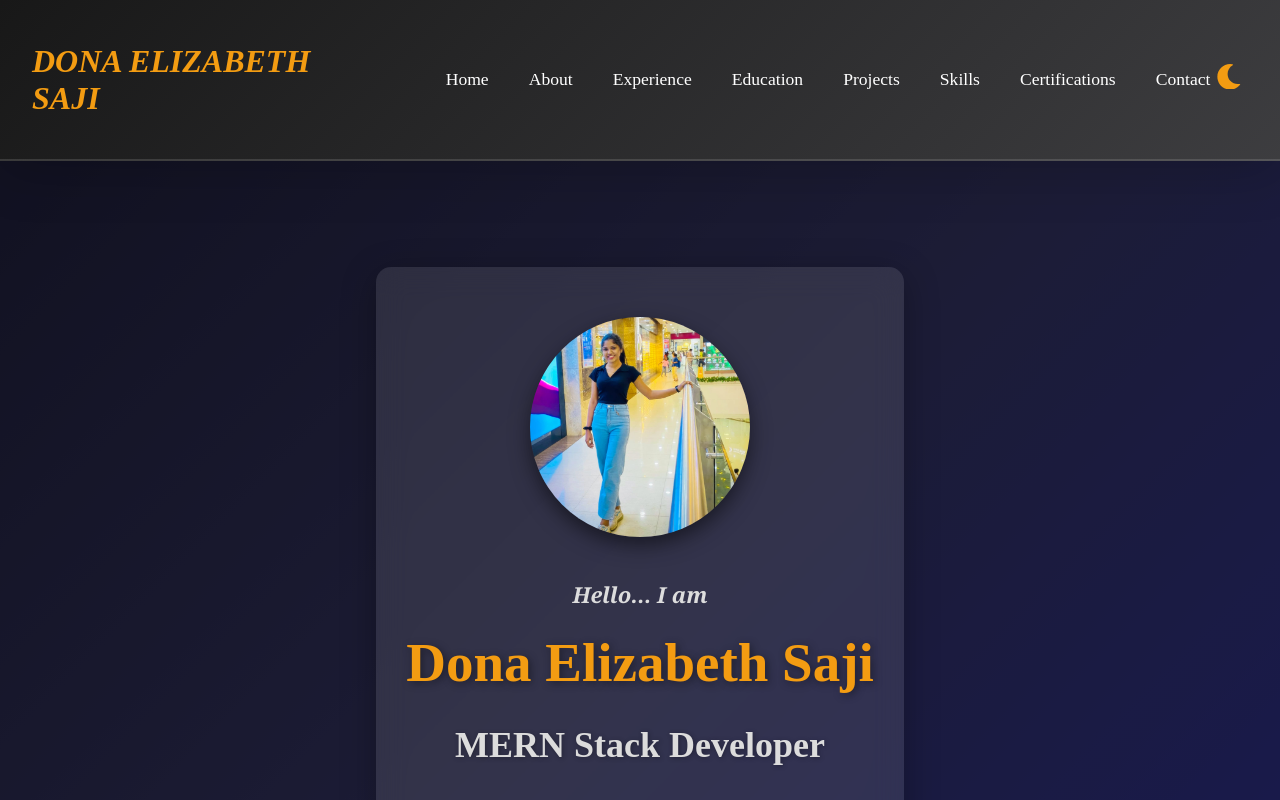
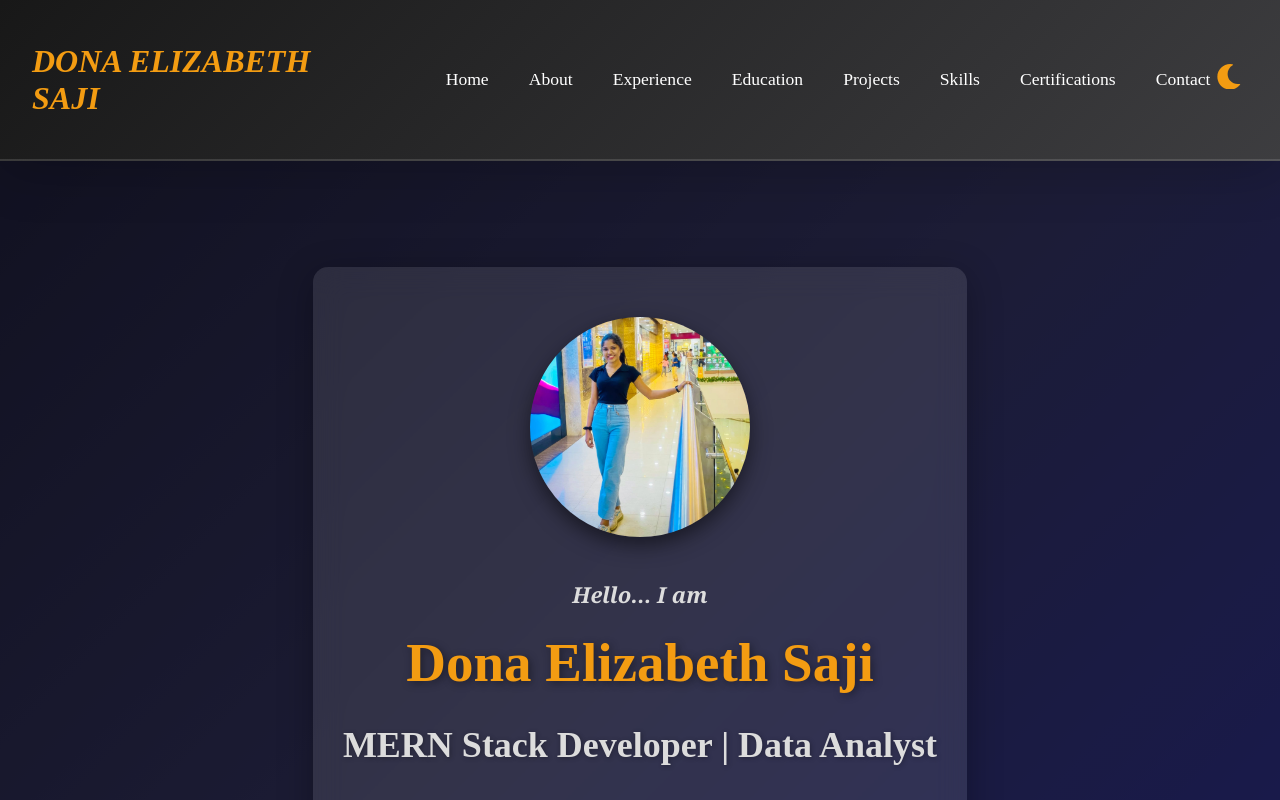
Before and after one commit to DONAELIZABETH/my-portfolio, a React (Vite) app: page / in a window 1280 px wide. Shown: the top 800 px of the page. Built offline with nearby package versions, Linux system fonts and the light colour scheme.

Commit message:
Update Home.jsx

```diff
--- a/src/Components/Home.jsx
+++ b/src/Components/Home.jsx
@@ -5,7 +5,7 @@ import './Home.css';
 const Home = () => {
   const add = 'Hello... I am';
   const mail = 'Dona Elizabeth Saji';
-  const num = 'MERN Stack Developer';
+  const num = 'MERN Stack Developer | Data Analyst';
 
   return (
     <div className="home">
```
